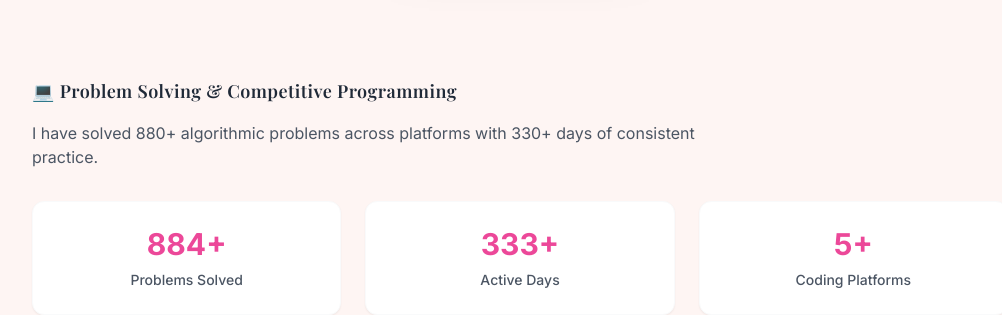
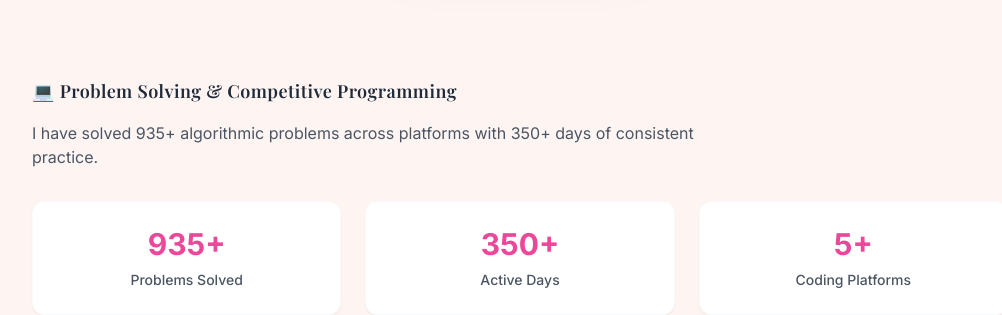
Before and after one commit to sharma-anahita/portfolio, a React (Vite) app: page / in a window 1280 px wide. Shown: the part 1900-2215 px from the top of the page, without its empty margins (240-1242 px from the left). Built offline with nearby package versions, Linux system fonts and the light colour scheme.

Commit message:
updated coding stats

```diff
--- a/src/components/TypingHeadline.jsx
+++ b/src/components/TypingHeadline.jsx
@@ -9,8 +9,8 @@ const TypingHeadline = memo(() => {
   const texts = [
     "Software Engineer building reliable backend systems and full-stack applications.",
     "Cybersecurity researcher with hands-on experience in Windows internals and system-level security.",
-    "DSA enthusiast with 880+ algorithmic problems solved across major coding platforms.",
-    "Consistent problem solver with 330+ days of competitive programming and interview preparation."
+    "DSA enthusiast with 935+ algorithmic problems solved across major coding platforms.",
+    "Consistent problem solver with 350+ days of competitive programming and interview preparation."
   ];
 
   useEffect(() => {
--- a/src/components/sections/CodingProfiles.jsx
+++ b/src/components/sections/CodingProfiles.jsx
@@ -73,13 +73,13 @@ const CodingProfiles = () => {
         </h2>
 
         <p className="mb-8 text-gray-600 max-w-2xl">
-          I have solved 880+ algorithmic problems across platforms with 330+ days of consistent practice.
+          I have solved 935+ algorithmic problems across platforms with 350+ days of consistent practice.
         </p>
 
         {/* Stats Cards */}
         <div className="grid grid-cols-1 md:grid-cols-3 gap-6 mb-12">
-          <StatCard number="884+" label="Problems Solved" index={0} />
-          <StatCard number="333+" label="Active Days" index={1} />
+          <StatCard number="935+" label="Problems Solved" index={0} />
+          <StatCard number="350+" label="Active Days" index={1} />
           <StatCard number="5+" label="Coding Platforms" index={2} />
         </div>
 
```
